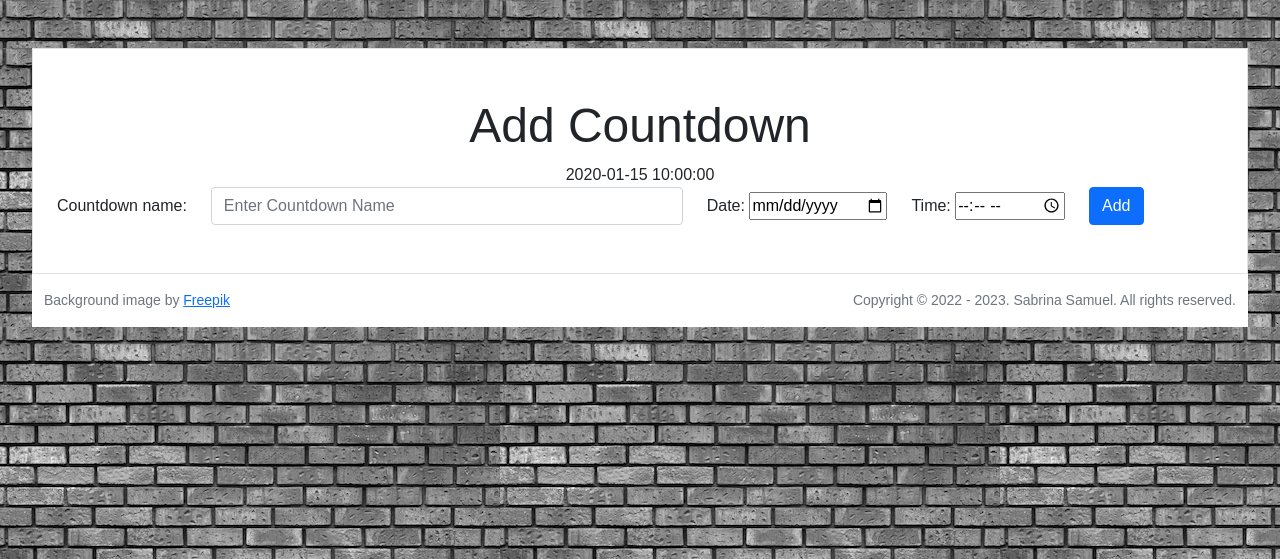
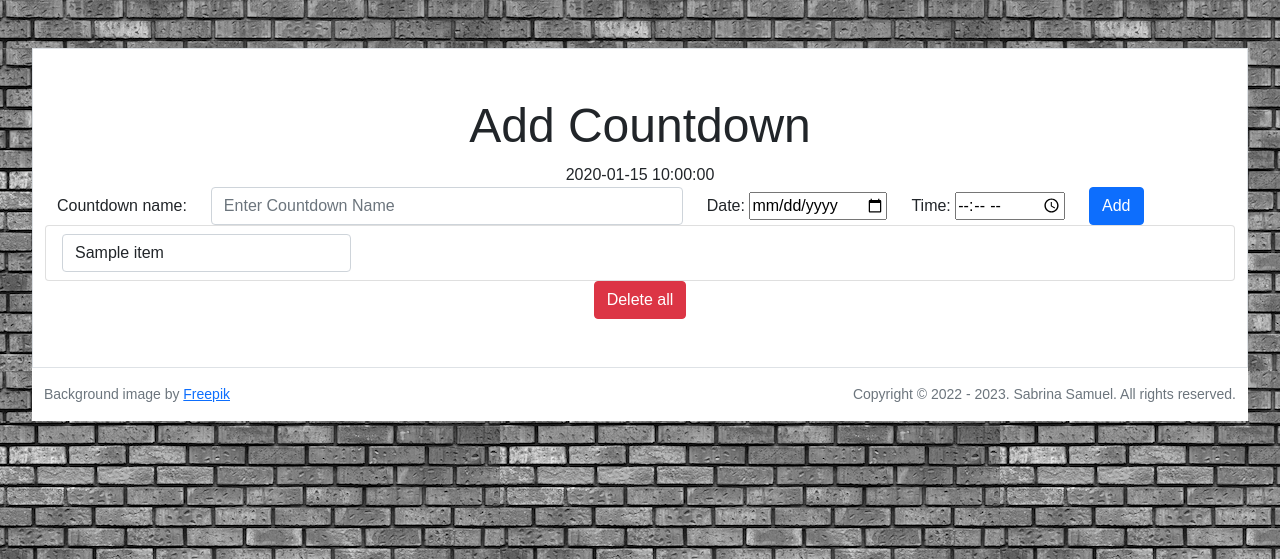
Before and after one commit to ssrome/cs50-final-project, a Flask app: template templates/add-countdown.html in a window 1280 px wide. Shown: the top 559 px of the page. Run offline with Flask 2, Linux system fonts and the light colour scheme; the template is opened without the code that fills it: most values are stand-ins (such as "Sample title", 1, 10 or a date in 2020); some libraries are stand-ins or nearby versions; some web fonts are replaced.

Commit message:
Add new countdown name and display it

```diff
--- a/app.py
+++ b/app.py
@@ -1,5 +1,3 @@
-import datetime
-
 from flask import Flask, render_template, request
 import json
 from localStoragePy import localStoragePy
@@ -33,7 +31,7 @@ def inject_copyright_year():
 
 @app.route("/", methods=["GET", "POST"])
 def index():
-
+    stored_item_list = "stored_item_list"
     method = request.method
     form = request.form
     button_event_list = list(form.to_dict().keys())
@@ -48,24 +46,24 @@ def index():
     if method == "POST" and "add-event" in form:
         item_name = form.get("new-item")
         checked_event = CheckCreatedEvent.check_created_event(item_name)
-        previous_events = json.loads(localStorage.getItem("list")) or []
+        previous_events = json.loads(localStorage.getItem(stored_item_list)) or []
         if checked_event is True:
             new_event = CreateItem(item_name).create_new_item()
 
             if previous_events is None or previous_events == []:
-                localStorage.setItem("list", json.dumps([new_event]))
-                item_list = json.loads(localStorage.getItem("list"))
+                localStorage.setItem(stored_item_list, json.dumps([new_event]))
+                item_list = json.loads(localStorage.getItem(stored_item_list))
 
                 return render_template("index.html", item_list=item_list)
             else:
                 previous_events.extend([new_event])
-                localStorage.setItem("list", json.dumps(previous_events))
+                localStorage.setItem(stored_item_list, json.dumps(previous_events))
                 return render_template("index.html", item_list=previous_events)
         return render_template("index.html", item_list=previous_events, error=True)
 
     elif method == "POST" and button_event in form:
         events = Events()
-        item_list = json.loads(localStorage.getItem("list"))
+        item_list = json.loads(localStorage.getItem(stored_item_list))
 
         if button_event == "delete-all-event":
             updated_item_list = events(item_list, method, form)
@@ -73,21 +71,22 @@ def index():
             event_index = int(form.get(button_event))
             updated_item_list = events(item_list, method, form, event_index)
 
-        localStorage.setItem("list", json.dumps(updated_item_list))
+        localStorage.setItem(stored_item_list, json.dumps(updated_item_list))
         return render_template("index.html", item_list=updated_item_list)
     else:
-        item_list = localStorage.getItem("list")
+        item_list = localStorage.getItem(stored_item_list)
         if item_list is None:
-            localStorage.setItem("list", '[]')
+            localStorage.setItem(stored_item_list, '[]')
             return render_template("index.html")
         else:
-            item_list = json.loads(localStorage.getItem("list"))
+            item_list = json.loads(localStorage.getItem(stored_item_list))
             return render_template("index.html", item_list=item_list)
 
 
 @app.route("/completed")
 def completed():
-    items = json.loads(localStorage.getItem("list"))
+    stored_item_list = "stored_item_list"
+    items = json.loads(localStorage.getItem(stored_item_list))
     filtered_completed_items = []
 
     for item in items:
@@ -99,16 +98,68 @@ def completed():
 
 @app.route("/add-countdown", methods=["GET", "POST"])
 def add_countdown():
+    stored_countdown_list = "stored_countdown_list"
     now = DateAndTime.get_utc_time()
+    form = request.form
+    method = request.method
+    button_event_list = list(form.to_dict().keys())
+
+    if len(button_event_list) == 2:
+        button_event = button_event_list.pop()
+    elif len(button_event_list) == 1:
+        button_event = button_event_list[0]
+    else:
+        button_event = None
+
+    # print(f"event: {button_event}")
+    # print(form)
+    # print(method)
+
     # ImmutableMultiDict([('new-countdown', 'test'),
     # ('countdown-date', '2023-03-07'),
     # ('countdown-time', '19:30'),
     # ('add-countdown-event', '')])
-    if request.method == "POST":
-        form = request.form
+    if request.method == "POST" and "add-countdown-event" in form:
 
-        return render_template("add-countdown.html", form=form)
-    return render_template("add-countdown.html", now=now)
+        item_name = form.get("new-countdown")
+        checked_event = CheckCreatedEvent.check_created_event(item_name)
+        previous_events = json.loads(localStorage.getItem(stored_countdown_list)) or []
+        if checked_event is True:
+            new_event = CreateItem(item_name).create_new_countdown_item()
+
+            if previous_events is None or previous_events == []:
+                localStorage.setItem(stored_countdown_list, json.dumps([new_event]))
+                item_list = json.loads(localStorage.getItem(stored_countdown_list))
+
+                return render_template("add-countdown.html", item_list=item_list)
+            else:
+                previous_events.extend([new_event])
+                localStorage.setItem(stored_countdown_list, json.dumps(previous_events))
+                return render_template("add-countdown.html", item_list=previous_events)
+
+    elif method == "POST" and button_event in form:
+
+        events = Events()
+        item_list = json.loads(localStorage.getItem(stored_countdown_list))
+
+        if button_event == "delete-all-event":
+            updated_item_list = events(item_list, method, form)
+        else:
+            event_index = int(form.get(button_event))
+            updated_item_list = events(item_list, method, form, event_index)
+
+        localStorage.setItem(stored_countdown_list, json.dumps(updated_item_list))
+        return render_template("add-countdown.html", item_list=updated_item_list, error=True, now=now)
+
+    else:
+        print(button_event)
+        item_list = localStorage.getItem(stored_countdown_list)
+        if item_list is None:
+            localStorage.setItem(stored_countdown_list, '[]')
+            return render_template("add-countdown.html", now=now)
+        else:
+            item_list = json.loads(localStorage.getItem(stored_countdown_list))
+            return render_template("add-countdown.html", item_list=item_list, now=now)
 
 
 @app.route("/error")
--- a/templates/add-countdown.html
+++ b/templates/add-countdown.html
@@ -18,7 +18,7 @@
       />
     </div>
       <div class="col-auto">
-          <label for="countdown">Date:</label>
+          <label for="countdown-date">Date:</label>
           <input type="date" id="countdown-date" name="countdown-date">
       </div>
       <div class="col-auto">
@@ -33,7 +33,33 @@
   </div>
 </form>
 
+{% if item_list %}
 
+<div class="row align-items-center">
+  <div class="col-12">
+    <ul class="list-group">
+        {% for item in item_list %}
+        <li class="list-group-item">
+            <div class="col-3 col-sm-3">
+                <input
+                    id="edit-item"
+                    name="edit-item"
+                    class="form-control" type="text" value="{{ item.name }}" aria-label="input">
+            </div>
+        </li>
+        {% endfor %}
+    </ul>
+  </div>
+</div>
+<div class="row">
+    <form method="POST" action="/add-countdown">
+        <Button type="submit" name="delete-all-event" class="btn btn-danger">
+        Delete all
+        </Button>
+  </form>
+</div>
+
+{% endif %}
 
 
 
```
Also changed, not shown: src/create_item.py (+10 -0 lines), tests/test_app.py (+19 -7 lines), tests/test_create_item.py (+10 -0 lines).
